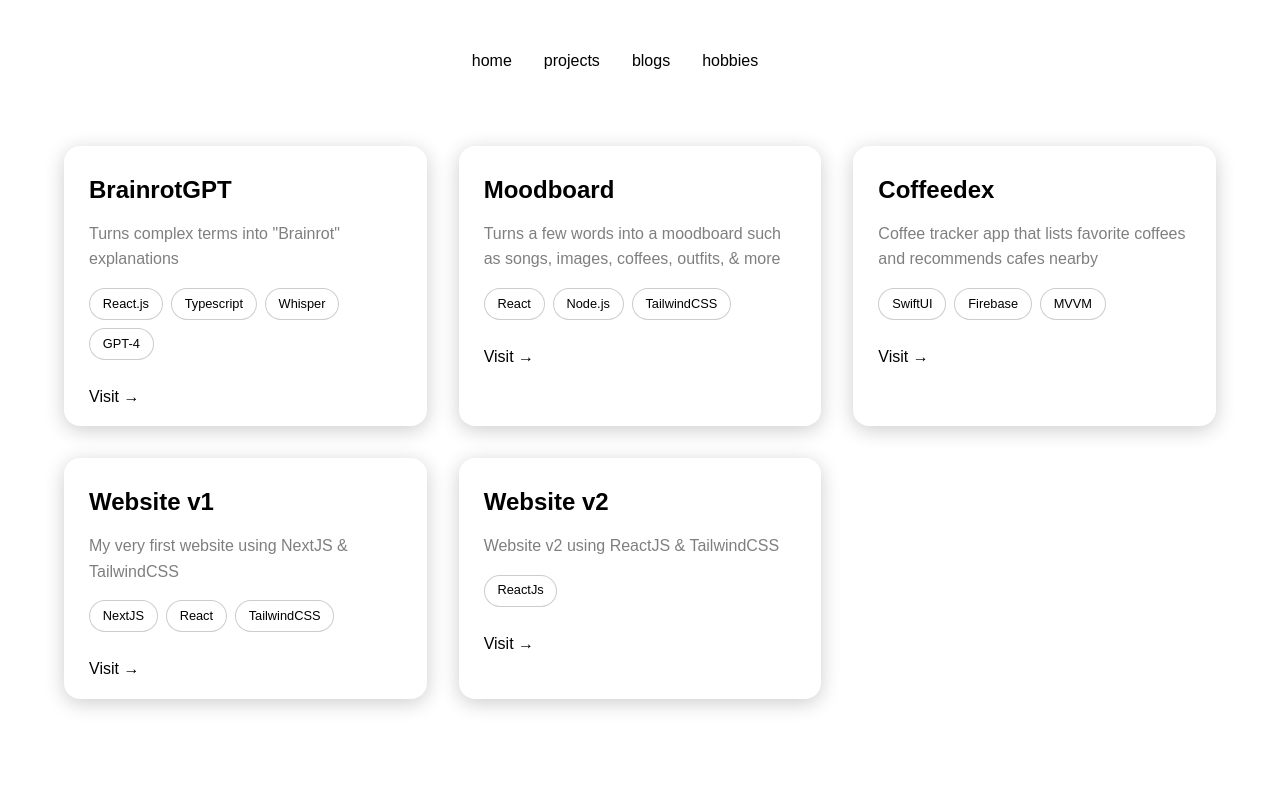
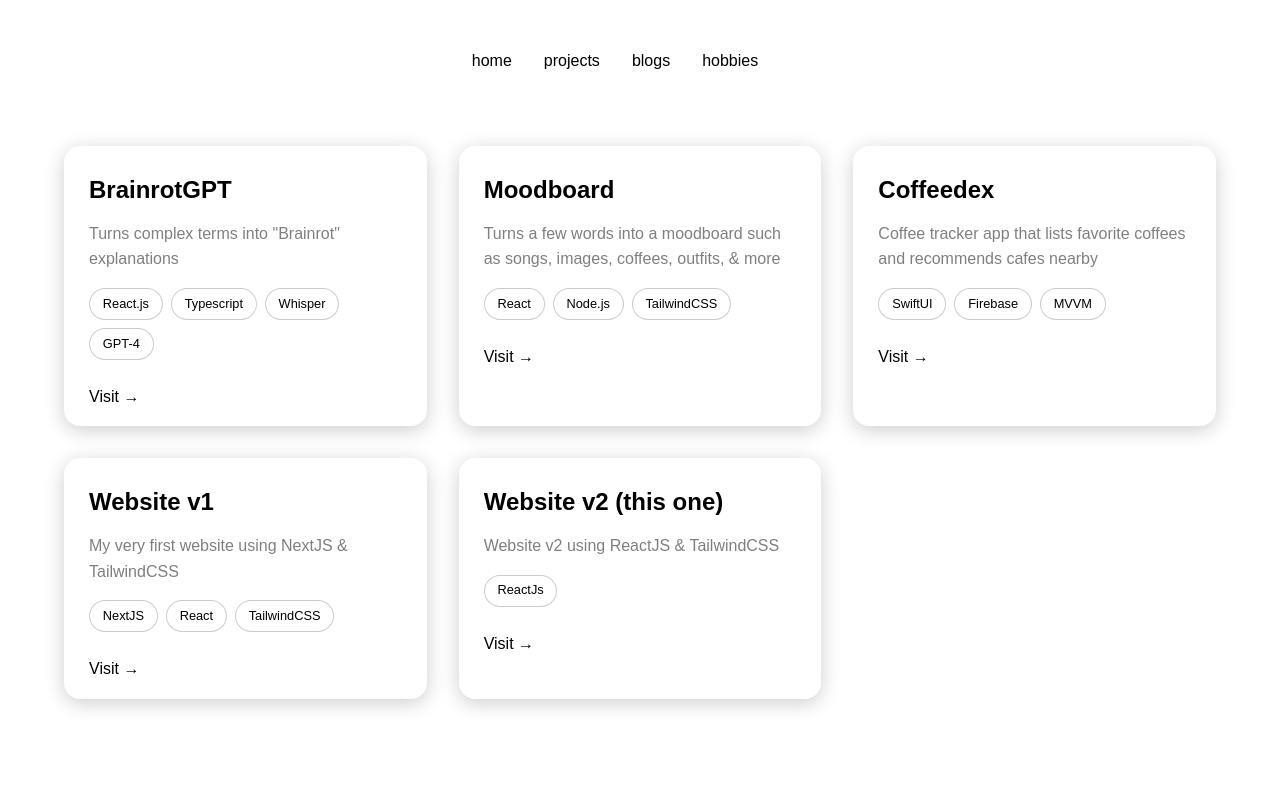
Before and after one commit to kmod24/portfolio-websiteV2, a React (Vite) app: page /projects in a window 1280 px wide. Shown: the top 800 px of the page. Built offline with nearby package versions, Linux system fonts and the light colour scheme; a web font is replaced by a local one.

Commit message:
v2message

```diff
--- a/src/components/Projects.jsx
+++ b/src/components/Projects.jsx
@@ -132,7 +132,7 @@ export const Projects = () => {
         >
 
             <motion.div>
-                <h3>Website v2</h3>
+                <h3>Website v2 (this one)</h3>
                 <p className="project-caption">Website v2 using ReactJS & TailwindCSS
                 </p>
                 <div className="project-tech">
```
